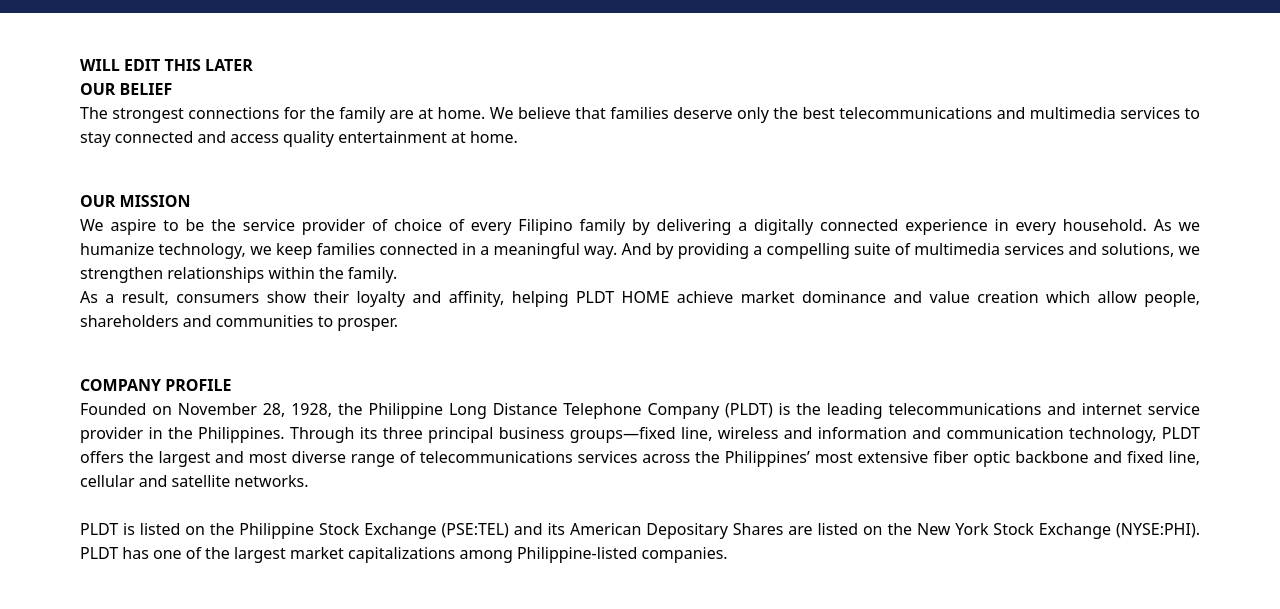
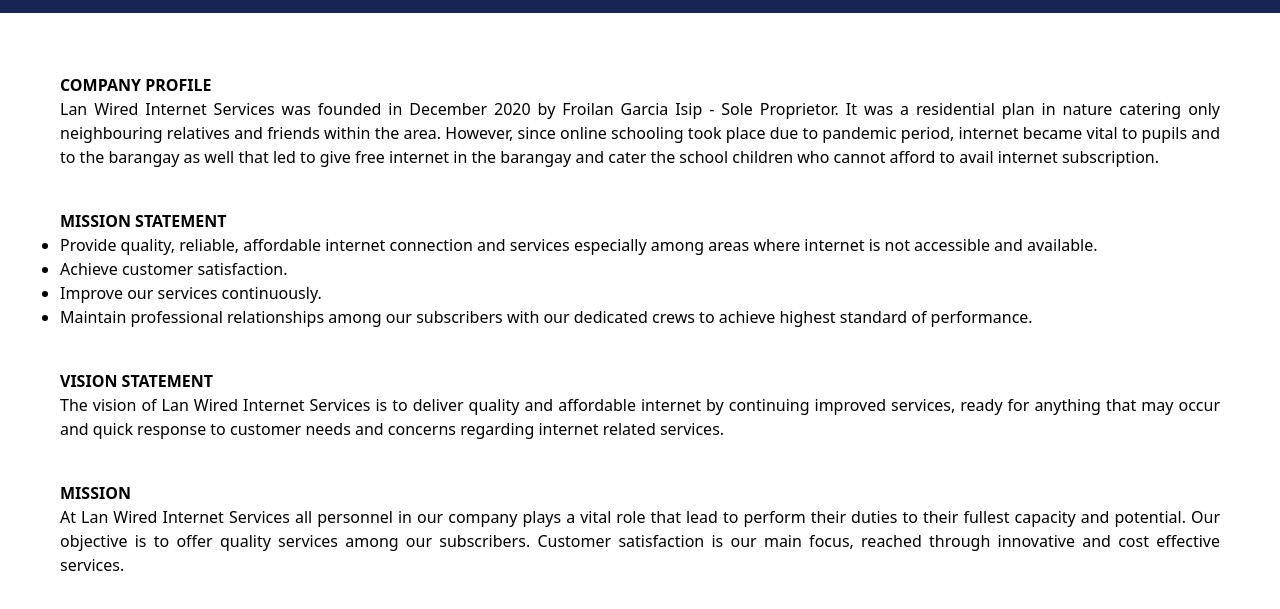
Before and after one commit to JohnmarkContreras/WS101FinalTask, a website: page src/about.html in a window 1280 px wide. Shown: the part 99-708 px from the top of the page. Drawn offline with nearby package versions, Linux system fonts and the light colour scheme.

Commit message:
edited the about page

```diff
--- a/src/about.html
+++ b/src/about.html
@@ -53,29 +53,39 @@
 	</nav>
     <!--code here-->
     <section class="relative block m-10 text-justify">
-        <article class="m-10">
-            <h1 class="font-bold">WILL EDIT THIS LATER</h1>
-            <h5 class="font-bold">OUR BELIEF</h5>
-            <p>The strongest connections for the family are at home. We believe that families deserve only
-            the best telecommunications and multimedia services to stay connected and access quality entertainment at home.</p>
+
+		<article class="p-5">
+            <h5 class="font-bold">COMPANY PROFILE</h5>
+            <p>Lan Wired Internet Services was founded in December 2020 by Froilan Garcia Isip - Sole Proprietor.
+				It was a residential plan in nature catering only neighbouring relatives and friends within the area.
+				However, since online schooling took place due to pandemic period, internet became vital to pupils and to the barangay as well that led to give free internet in the barangay and cater the school children who cannot afford to avail internet subscription.
+			</p>
         </article>
-        <article class="m-10">
-            <h5 class="font-bold">OUR MISSION</h5>
-            <p>We aspire to be the service provider of choice of every
-                Filipino family by delivering a digitally connected experience in every household. As we humanize technology, we keep families connected in a meaningful way. And by providing a compelling suite of multimedia services and solutions, we strengthen relationships within the family.
-                <br>
-                As a result, consumers show their loyalty and affinity, helping PLDT HOME achieve market dominance and value
-                creation which allow people, shareholders and communities to prosper.</p>
+        <article class="p-5">
+            <h5 class="font-bold">MISSION STATEMENT</h5>
+            <p>
+				<ul class="list-disc">
+					<li>Provide quality, reliable, affordable internet connection and services especially among areas where internet is not accessible and available.</li>
+					<li>Achieve customer satisfaction.</li>
+					<li>Improve our services continuously.</li>
+					<li>Maintain professional relationships among our subscribers with our dedicated crews to achieve highest standard of performance.</li>
+				</ul>
+			</p>
         </article>
-        <article class="m-10">
-            <h5 class="font-bold">COMPANY PROFILE</h5>
-            <p>Founded on November 28, 1928, the Philippine Long Distance Telephone Company (PLDT) is the leading telecommunications and internet service provider in the Philippines.
-                Through its three principal business groups—fixed line, wireless and information and communication technology, PLDT offers the largest and most diverse range of telecommunications services across the Philippines’ most extensive fiber optic backbone and fixed line, cellular and satellite networks.
-                <br>
-                <br>
-                PLDT is listed on the Philippine Stock Exchange (PSE:TEL) and its American Depositary Shares are listed on the New York Stock Exchange (NYSE:PHI).
-                PLDT has one of the largest market capitalizations among Philippine-listed companies. </p>
+        <article class="p-5">
+            <h5 class="font-bold">VISION STATEMENT</h5>
+            <p>The vision of Lan Wired Internet Services is to deliver quality and affordable internet by continuing improved services,
+				ready for anything that may occur and quick response to customer needs and concerns regarding internet related services.
+            </p>
         </article>
+		<article class="p-5">
+            <h5 class="font-bold">MISSION</h5>
+            <p>At Lan Wired Internet Services all personnel in our company plays a vital role that lead to perform their duties to their fullest capacity and potential.
+				Our objective is to offer quality services among our subscribers.
+				Customer satisfaction is our main focus, reached through innovative and cost effective services.
+            </p>
+        </article>
+
     </section>
     <div class="navbar-menu relative z-50 hidden">
 		<div class="navbar-backdrop fixed inset-0 bg-gray-800 opacity-25"></div>
```
